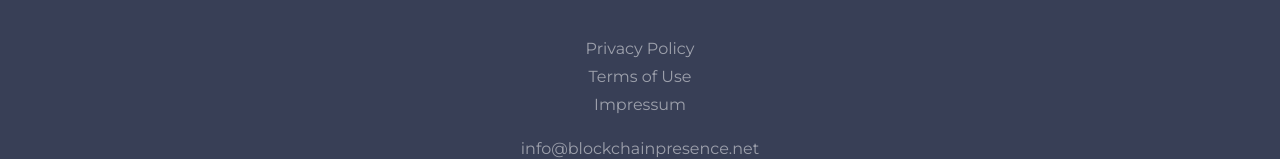
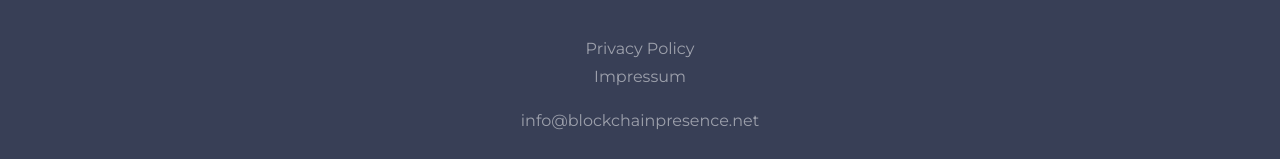
Before and after one commit to migub/BCP-Website-Next, a Next.js app: page / in a window 1280 px wide. Shown: the part 4461-4620 px from the top of the page. Built offline with nearby package versions, Linux system fonts and the light colour scheme.

Commit message:
removed terms of use

```diff
--- a/components/Layout/Footer.js
+++ b/components/Layout/Footer.js
@@ -109,12 +109,6 @@ const Footer = () => {
             Privacy Policy
           </div>
           <div
-            onClick={() => router.push("/terms-of-use")}
-            className="cursor-pointer"
-          >
-            Terms of Use
-          </div>
-          <div
             onClick={() => router.push("/impressum")}
             className="cursor-pointer"
           >
```
